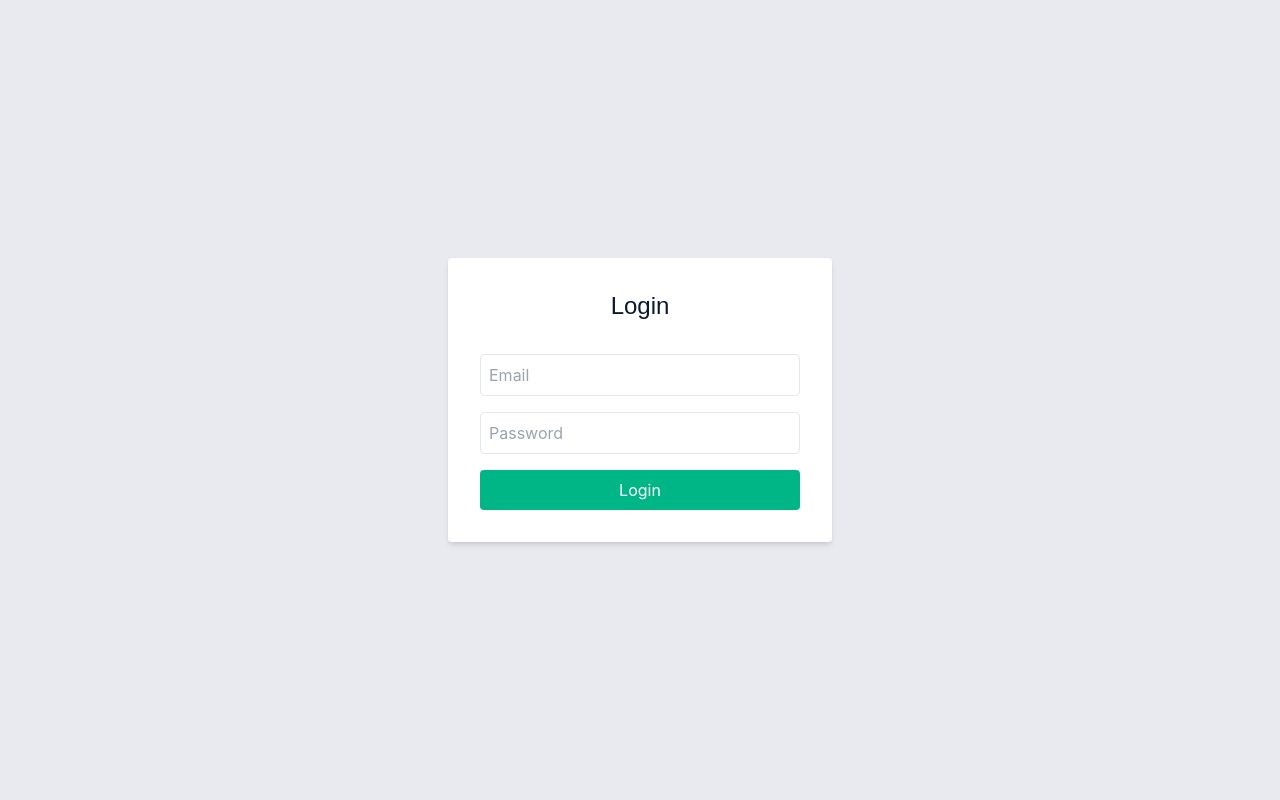
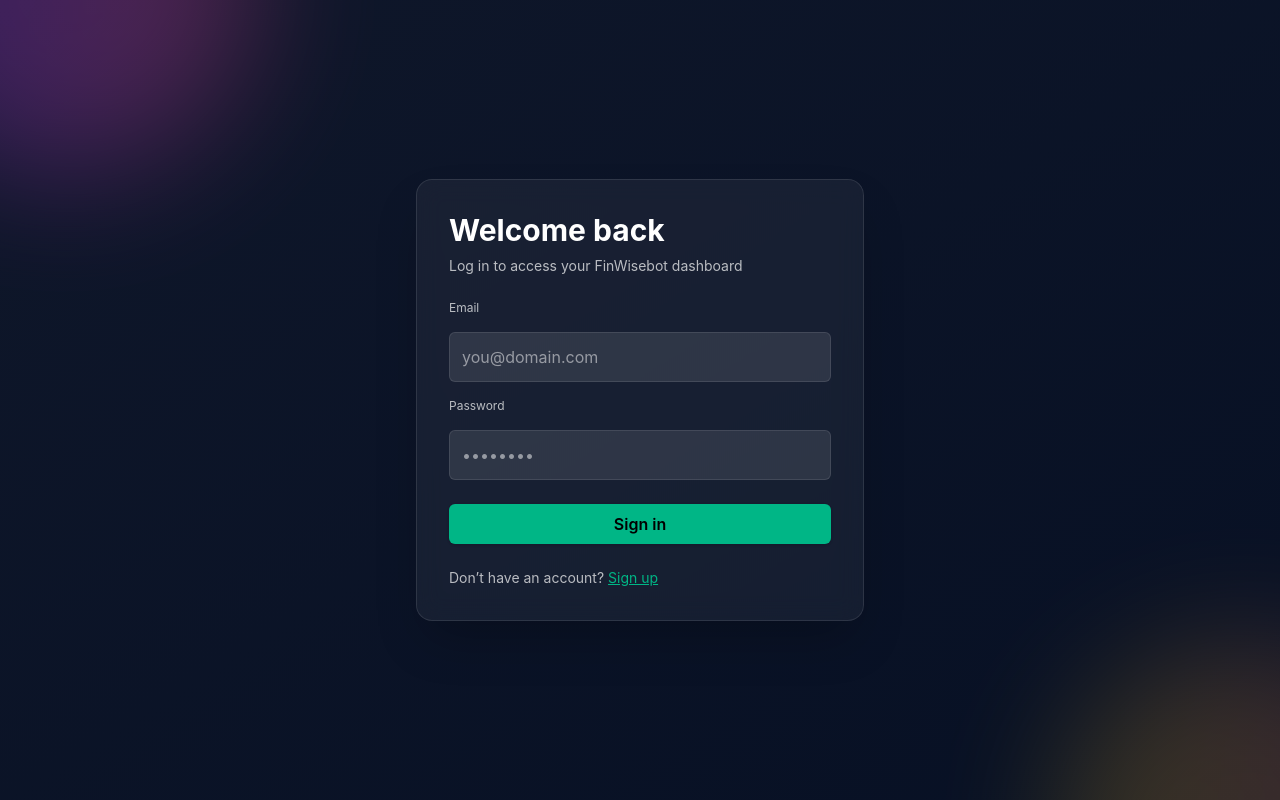
Before and after one commit to assassinyousuf/finwisebot_website, a Next.js app: page /login in a window 1280 px wide. Built offline with nearby package versions, Linux system fonts and the light colour scheme.

Commit message:
feat: add animated login form and /animated-login-form page; use animated form for /login

```diff
--- /dev/null
+++ b/src/components/AnimatedLoginForm.jsx
@@ -0,0 +1,73 @@
+import { useState } from 'react';
+import Link from 'next/link';
+
+export default function AnimatedLoginForm() {
+  const [email, setEmail] = useState('');
+  const [password, setPassword] = useState('');
+  const [loading, setLoading] = useState(false);
+  const [message, setMessage] = useState('');
+
+  const submit = async (e) => {
+    e.preventDefault();
+    setLoading(true);
+    setMessage('');
+    try {
+      // placeholder: mimic API call
+      await new Promise((r) => setTimeout(r, 800));
+      setMessage('Login succeeded (demo)');
+    } catch (err) {
+      setMessage('Login failed');
+    } finally {
+      setLoading(false);
+    }
+  };
+
+  return (
+    <div className="min-h-screen flex items-center justify-center relative bg-gradient-to-br from-[#0f172a] to-[#071024] overflow-hidden">
+      {/* animated background blobs */}
+      <div className="absolute -left-32 -top-52 w-96 h-96 rounded-full bg-gradient-to-r from-purple-600 to-pink-500 opacity-30 blur-3xl animate-blob"></div>
+      <div className="absolute -right-40 -bottom-56 w-96 h-96 rounded-full bg-gradient-to-r from-yellow-400 to-red-400 opacity-20 blur-3xl animate-blob animation-delay-2000"></div>
+
+      <div className="relative z-10 w-full max-w-md p-8 bg-white/5 backdrop-blur-md border border-white/10 rounded-2xl shadow-2xl">
+        <h2 className="text-3xl text-white font-bold mb-2">Welcome back</h2>
+        <p className="text-sm text-white/70 mb-6">Log in to access your FinWisebot dashboard</p>
+
+        <form onSubmit={submit} className="flex flex-col gap-4">
+          <label className="text-xs text-white/70">Email</label>
+          <input
+            type="email"
+            value={email}
+            onChange={(e) => setEmail(e.target.value)}
+            placeholder="you@domain.com"
+            className="p-3 rounded-md bg-white/10 border border-white/10 text-white placeholder-white/50 focus:outline-none focus:ring-2 focus:ring-accent"
+            required
+          />
+
+          <label className="text-xs text-white/70">Password</label>
+          <input
+            type="password"
+            value={password}
+            onChange={(e) => setPassword(e.target.value)}
+            placeholder="••••••••"
+            className="p-3 rounded-md bg-white/10 border border-white/10 text-white placeholder-white/50 focus:outline-none focus:ring-2 focus:ring-accent"
+            required
+          />
+
+          <button
+            type="submit"
+            className="mt-2 bg-accent text-black font-semibold py-2 rounded-md shadow hover:scale-[1.01] transition-transform disabled:opacity-60"
+            disabled={loading}
+          >
+            {loading ? 'Signing in…' : 'Sign in'}
+          </button>
+
+          <div className="text-sm text-white/70 mt-2">
+            Don’t have an account? <Link href="/signup"><a className="text-accent underline">Sign up</a></Link>
+          </div>
+
+          {message && <div className="mt-3 text-sm text-white/80">{message}</div>}
+        </form>
+      </div>
+    </div>
+  );
+}
--- /dev/null
+++ b/src/pages/animated-login-form.jsx
@@ -0,0 +1,13 @@
+import Navbar from '../components/Navbar';
+import Footer from '../components/Footer';
+import AnimatedLoginForm from '../components/AnimatedLoginForm';
+
+export default function AnimatedLoginPage() {
+  return (
+    <div>
+      <Navbar />
+      <AnimatedLoginForm />
+      <Footer />
+    </div>
+  );
+}
--- a/src/pages/login.jsx
+++ b/src/pages/login.jsx
@@ -1,12 +1,6 @@
+import AnimatedLoginForm from '../components/AnimatedLoginForm';
+
 export default function Login() {
-  return (
-    <div className="flex items-center justify-center h-screen bg-secondary">
-      <form className="bg-white p-8 rounded shadow-md w-full max-w-sm flex flex-col gap-4">
-        <h2 className="text-2xl font-heading text-center mb-4">Login</h2>
-        <input type="email" placeholder="Email" className="p-2 border rounded"/>
-        <input type="password" placeholder="Password" className="p-2 border rounded"/>
-        <button className="bg-accent text-white p-2 rounded">Login</button>
-      </form>
-    </div>
-  );
+  // Keep /login route but render the animated form for a more polished look.
+  return <AnimatedLoginForm />;
 }
```
Also changed, not shown: src/styles/components.css (+17 -0 lines).
